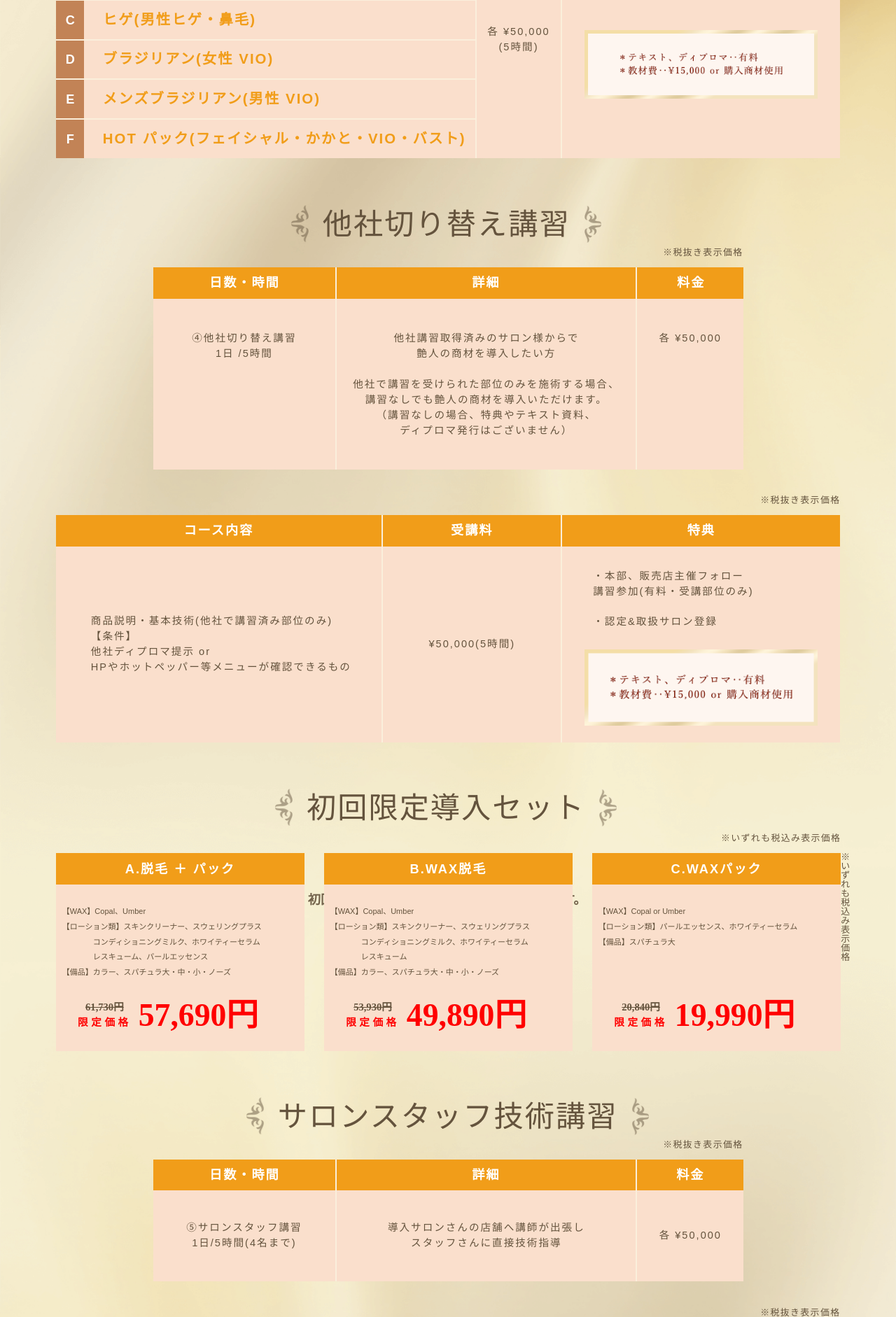
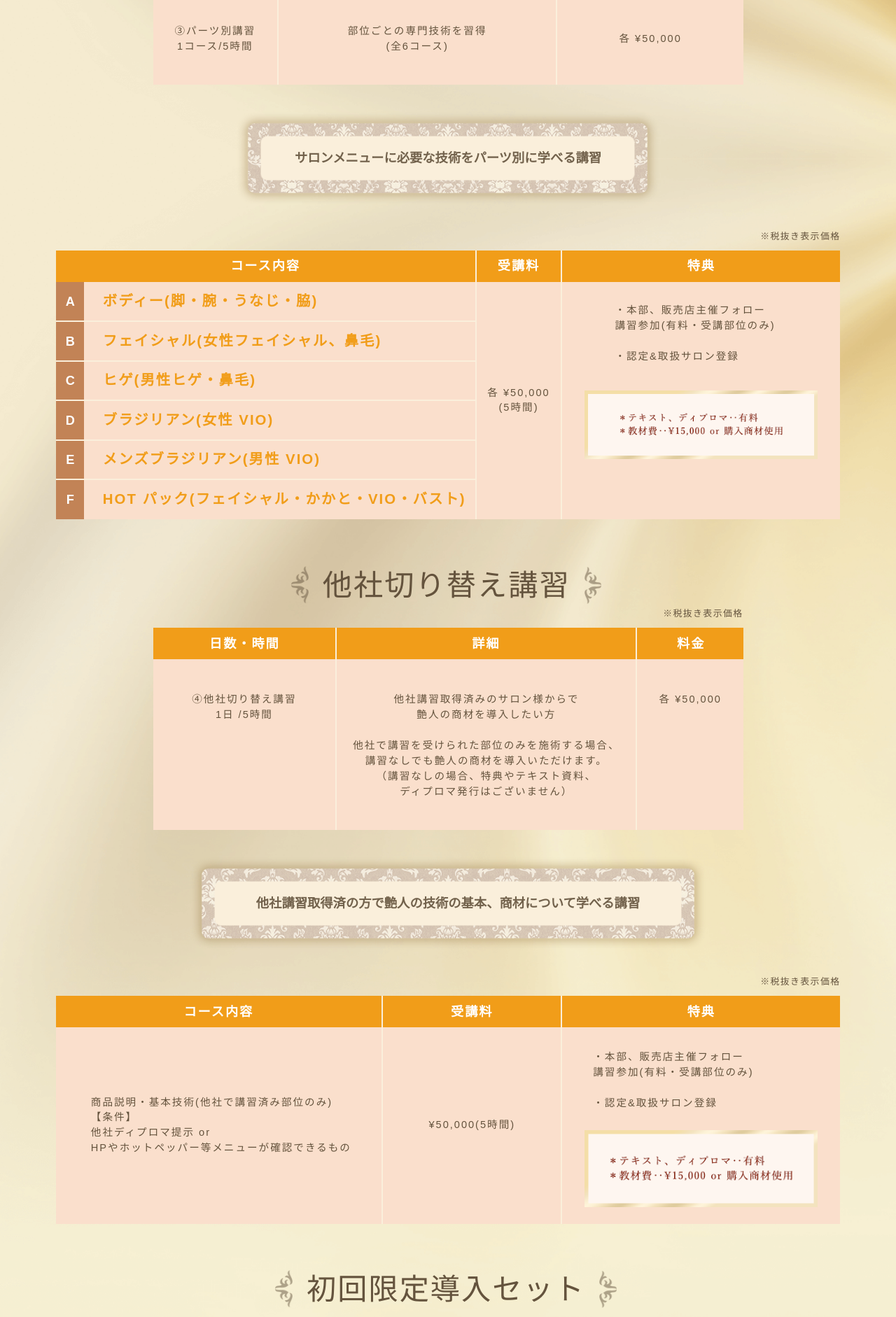
Before and after one commit to Johorin/tsuyari, a PHP site: page /kosyu/index.html in a window 1280 px wide. Shown: the part 3008-4890 px from the top of the page at 70% size. Run offline with PHP 8.4, Linux system fonts and the light colour scheme; style sheets or scripts are compiled from the project's sources.

Commit message:
講習ページの微調整しました。

```diff
--- a/kosyu/kosyu_css/kosyu_tablet.css
+++ b/kosyu/kosyu_css/kosyu_tablet.css
@@ -255,6 +260,20 @@
   margin: 0 auto;
   margin-top: calc(41 / 1400 * 100vw);
   margin-bottom: calc(42 / 1400 * 100vw);
+  height: calc(147 / 1400 * 100vw);
+}
+
+.main-wrapper .pattern h3 {
+  font-family: '游明朝','Yu Mincho',YuMincho,'Hiragino Mincho Pro',serif;
+  font-weight: 600;
+  font-size: 1.43vw;
+  text-align: center;
+  letter-spacing: normal;
+  color: #64533d;
+  opacity: 0.9;
+  line-height: calc(147 / 1400 * 100vw);
+  width: 100%;
+  white-space: nowrap;
 }
 
 .main-wrapper table {
@@ -612,24 +597,7 @@
 
 .main-wrapper .byPart .pattern {
   width: calc(664 / 1400 * 100vw);
-  position: relative;
-}
-
-.main-wrapper .byPart .pattern h3 {
-  text-align: center;
-  color: #64533d;
-  font-size: 1.42vw;
-  letter-spacing: normal;
-  opacity: 0.9;
-  font-weight: 600;
-  font-family: '游明朝','Yu Mincho',YuMincho,'Hiragino Mincho Pro',serif;
-  position: absolute;
-  top: calc(65 / 1400 * 100vw);
-  left: calc(83 / 1400 * 100vw);
-}
-
-.main-wrapper .byPart .pattern img {
-  width: 100%;
+  background: url("../kosyu_image/pattern-byPart.png") top center/contain no-repeat;
 }
 
 .main-wrapper .byPart__table1 {
@@ -781,24 +749,7 @@
 
 .main-wrapper .switchCompany .pattern {
   width: calc(810 / 1400 * 100vw);
-  position: relative;
-}
-
-.main-wrapper .switchCompany .pattern h3 {
-  text-align: center;
-  color: #64533d;
-  font-size: 1.42vw;
-  letter-spacing: normal;
-  opacity: 0.9;
-  font-weight: 600;
-  font-family: '游明朝','Yu Mincho',YuMincho,'Hiragino Mincho Pro',serif;
-  position: absolute;
-  top: calc(64 / 1400 * 100vw);
-  left: calc(88 / 1400 * 100vw);
-}
-
-.main-wrapper .switchCompany .pattern img {
-  width: 100%;
+  background: url("../kosyu_image/pattern-switchCompany.png") top center/contain no-repeat;
 }
 
 .main-wrapper .switchCompany__table1 {
@@ -929,24 +880,7 @@
 
 .main-wrapper .initialDeployment .pattern {
   width: calc(664 / 1400 * 100vw);
-  position: relative;
-}
-
-.main-wrapper .initialDeployment .pattern h3 {
-  text-align: center;
-  color: #64533d;
-  font-size: 1.42vw;
-  letter-spacing: normal;
-  opacity: 0.9;
-  font-weight: 600;
-  font-family: '游明朝','Yu Mincho',YuMincho,'Hiragino Mincho Pro',serif;
-  position: absolute;
-  top: calc(64 / 1400 * 100vw);
-  left: calc(113 / 1400 * 100vw);
-}
-
-.main-wrapper .initialDeployment .pattern img {
-  width: 100%;
+  background: url("../kosyu_image/pattern-initialDeployment.png") top center/contain no-repeat;
 }
 
 .main-wrapper .initialDeployment__table1 {
@@ -1155,24 +1089,7 @@
 
 .main-wrapper .staffTec .pattern {
   width: calc(852 / 1400 * 100vw);
-  position: relative;
-}
-
-.main-wrapper .staffTec .pattern h3 {
-  text-align: center;
-  color: #64533d;
-  font-size: 1.42vw;
-  letter-spacing: normal;
-  opacity: 0.9;
-  font-weight: 600;
-  font-family: '游明朝','Yu Mincho',YuMincho,'Hiragino Mincho Pro',serif;
-  position: absolute;
-  top: calc(64 / 1400 * 100vw);
-  left: calc(83 / 1400 * 100vw);
-}
-
-.main-wrapper .staffTec .pattern img {
-  width: 100%;
+  background: url("../kosyu_image/pattern-staffTec.png") top center/contain no-repeat;
 }
 
 .main-wrapper .staffTec__table1 {
--- a/kosyu/kosyu_css/kosyu_tablet.scss
+++ b/kosyu/kosyu_css/kosyu_tablet.scss
@@ -155,10 +155,34 @@
         text-align: right;
         margin-bottom: calc(15 / 1400 * 100vw);
     }
+    /*.pattern {
+        margin: 0 auto;
+        margin-top: calc(41 / 1400 * 100vw);
+        margin-bottom: calc(42 / 1400 * 100vw);
+    }*/
     .pattern {
         margin: 0 auto;
         margin-top: calc(41 / 1400 * 100vw);
         margin-bottom: calc(42 / 1400 * 100vw);
+        //以下を新しく追加した
+        //height: 147px;
+        height: calc(147 / 1400 * 100vw);
+        //display: flex;
+        //align-content: center;
+        h3 {
+            font-family: '游明朝','Yu Mincho',YuMincho,'Hiragino Mincho Pro',serif;
+            font-weight: 600;
+            //font-size: 20px;
+            font-size: 1.43vw;
+            text-align: center;
+            letter-spacing: normal;
+            color: #64533d;
+            opacity: 0.9;
+            //line-height: 147px;
+            line-height: calc(147 / 1400 * 100vw);
+            width: 100%;
+            white-space: nowrap;
+        }
     }
     table {
         box-sizing: border-box;
@@ -458,22 +452,7 @@
         }
         .pattern {
             width: calc(664 / 1400 * 100vw);
-            position: relative;
-            h3 {
-                text-align: center;
-                color: #64533d;
-                font-size: 1.42vw;  //20px
-                letter-spacing: normal;
-                opacity: 0.9;
-                font-weight: 600;
-                font-family: '游明朝','Yu Mincho',YuMincho,'Hiragino Mincho Pro',serif;
-                position: absolute;
-                top: calc(65 / 1400 * 100vw);
-                left: calc(83 / 1400 * 100vw);
-            }
-            img {
-                width: 100%;
-            }
+            background: url('../kosyu_image/pattern-byPart.png') top center / contain no-repeat;
         }
         &__table1 {
             margin: 0 auto;
@@ -595,22 +574,7 @@
         }
         .pattern {
             width: calc(810 / 1400 * 100vw);
-            position: relative;
-            h3 {
-                text-align: center;
-                color: #64533d;
-                font-size: 1.42vw;  //20px
-                letter-spacing: normal;
-                opacity: 0.9;
-                font-weight: 600;
-                font-family: '游明朝','Yu Mincho',YuMincho,'Hiragino Mincho Pro',serif;
-                position: absolute;
-                top: calc(64 / 1400 * 100vw);
-                left: calc(88 / 1400 * 100vw);
-            }
-            img {
-                width: 100%;
-            }
+            background: url('../kosyu_image/pattern-switchCompany.png') top center / contain no-repeat;
         }
         &__table1 {
             margin: 0 auto;
@@ -750,22 +714,7 @@
         }
         .pattern {
             width: calc(664 / 1400 * 100vw);
-            position: relative;
-            h3 {
-                text-align: center;
-                color: #64533d;
-                font-size: 1.42vw;  //20px
-                letter-spacing: normal;
-                opacity: 0.9;
-                font-weight: 600;
-                font-family: '游明朝','Yu Mincho',YuMincho,'Hiragino Mincho Pro',serif;
-                position: absolute;
-                top: calc(64 / 1400 * 100vw);
-                left: calc(113 / 1400 * 100vw);
-            }
-            img {
-                width: 100%;
-            }
+            background: url('../kosyu_image/pattern-initialDeployment.png') top center / contain no-repeat;
         }
         &__table1 {
             display: flex;
@@ -847,22 +796,7 @@
         }
         .pattern {
             width: calc(852 / 1400 * 100vw);
-            position: relative;
-            h3 {
-                text-align: center;
-                color: #64533d;
-                font-size: 1.42vw;  //20px
-                letter-spacing: normal;
-                opacity: 0.9;
-                font-weight: 600;
-                font-family: '游明朝','Yu Mincho',YuMincho,'Hiragino Mincho Pro',serif;
-                position: absolute;
-                top: calc(64 / 1400 * 100vw);
-                left: calc(83 / 1400 * 100vw);
-            }
-            img {
-                width: 100%;
-            }
+            background: url('../kosyu_image/pattern-staffTec.png') top center / contain no-repeat;
         }
         &__table1 {
             margin: 0 auto;
```
Also changed, not shown: other parts of kosyu/kosyu_css/kosyu_tablet.css (+12 -41 lines), other parts of kosyu/kosyu_css/kosyu_tablet.scss (+4 -34 lines), 1 other file.
